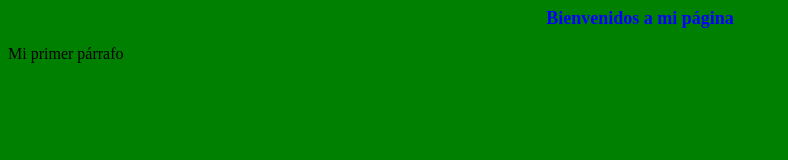
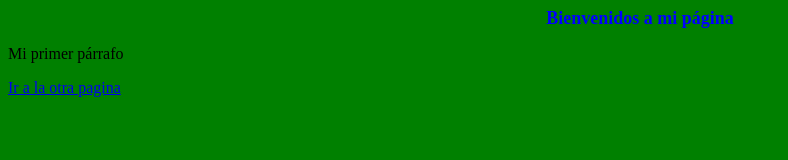
Before and after one commit to aguslusofi65/Ejemplo, a plain HTML site: page pagina2.html in a window 1280 px wide. Shown: the whole page, without its empty margins (0-788 px from the left). Drawn offline with Linux system fonts and the light colour scheme.

Commit message:
Update pagina2.html

```diff
--- a/pagina2.html
+++ b/pagina2.html
@@ -18,4 +18,9 @@ body
 
 </body>
 
+
+<a href="pagina.html">Ir a la otra pagina </a>
+
+
+
 </html>
```
